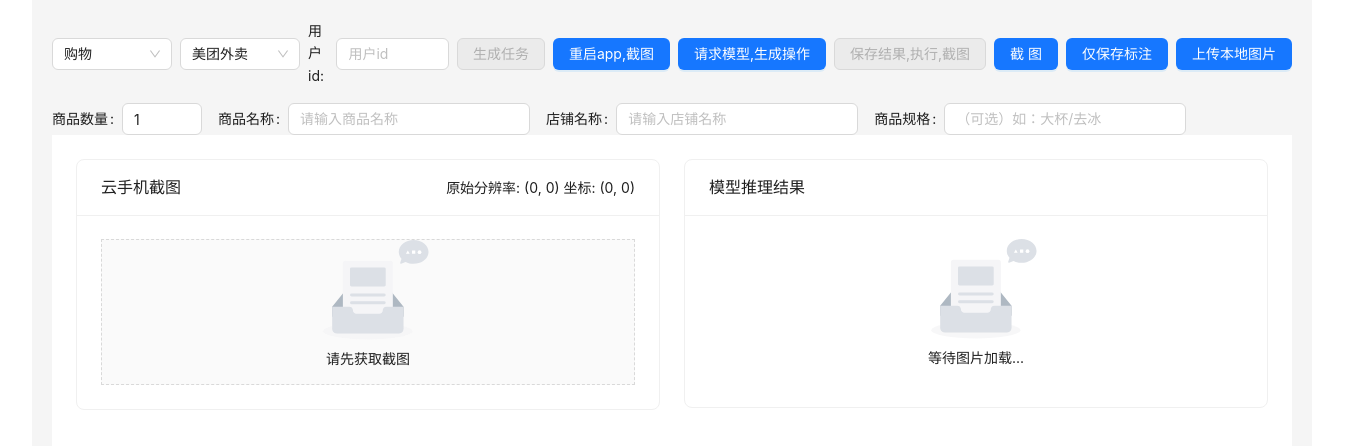
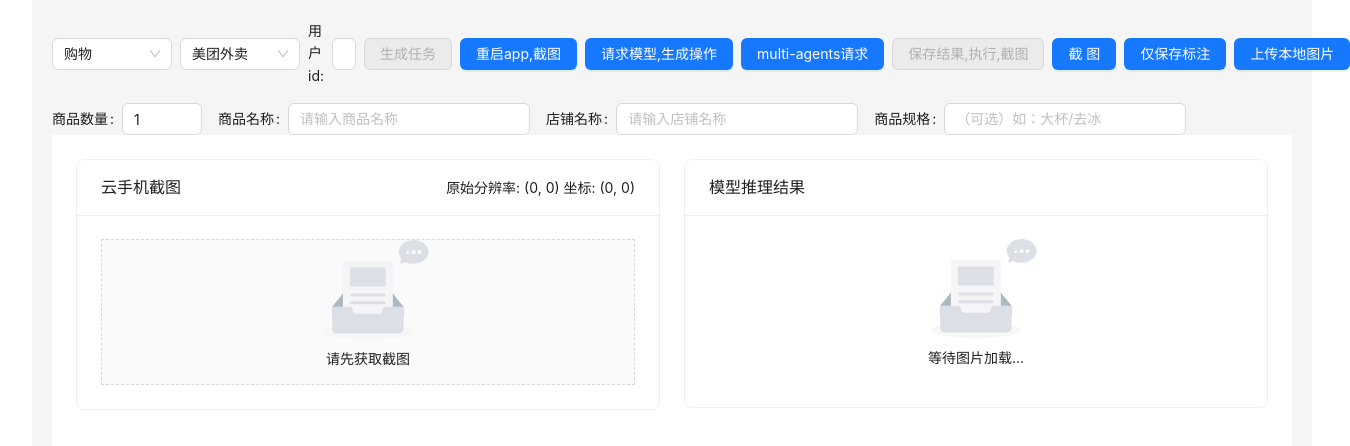
Before and after one commit to CVC2233/Friday_fe, a Vue app: page / in a window 1280 px wide. Shown: the top 446 px of the page, 1350 px wide, since content can reach past the window. Built offline with nearby package versions, Linux system fonts and the light colour scheme.

Commit message:
feat: multi-agents-01

```diff
--- a/src/components/Friday_Flywheel.vue
+++ b/src/components/Friday_Flywheel.vue
@@ -332,6 +332,25 @@
       ...activeTaskParameters
     }
   });
+  if(res.status==='success'){
+    console.log('模型响应',res.data);
+    rawModelResponse.value = res.data; // 保存原始响应
+    updateActionForm(res.data); // 使用新函数更新我们的表单
+    // 预览标注
+    handlePreview();
+  }
+}
+// multi-agents推理
+const infer_multi_agents=async ()=>{
+  const res= await post('/infer_multi_agents',{
+    'image_base64': screenshot.value,
+    'task_type':selectedTaskType.value,
+    'app_name':selectedApplication.value,
+    'slot_info': {
+      ...activeTaskParameters
+    }
+  });
+  console.log('multi-agent推理',res)
   if(res.status==='success'){
     console.log('模型响应',res.data);
     rawModelResponse.value = res.data; // 保存原始响应
@@ -763,6 +782,13 @@
       <a-button
           type="primary"
           :loading="initLoading"
+          @click="infer_multi_agents"
+      >
+        multi-agents请求
+      </a-button>
+      <a-button
+          type="primary"
+          :loading="initLoading"
           @click="handleSaveAnnotation"
           :disabled="!actionForm.action"
       >
```
